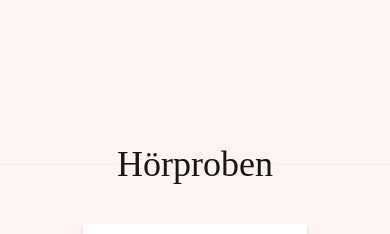
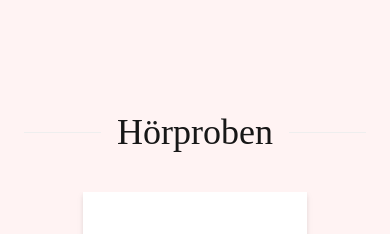
Before and after one commit to mjung2605/KSReact, a React (Vite) app in the folder frontend/: page / in a window 390 px wide. Shown: the top 234 px of the page. Built offline with nearby package versions, Linux system fonts and the light colour scheme.

Commit message:
refined responsiveness of Heading

```diff
--- a/frontend/src/components/AudioList.tsx
+++ b/frontend/src/components/AudioList.tsx
@@ -9,7 +9,6 @@ export const AudioList = () => {
       <AudioPlayer audio={audios[0]} isMobile={false} />
       <AudioPlayer audio={audios[1]} isMobile={false} />
       <AudioPlayer audio={audios[2]} isMobile={false} />
-
     </div>
   )
 }
--- a/frontend/src/components/Heading.tsx
+++ b/frontend/src/components/Heading.tsx
@@ -2,7 +2,7 @@
 import { HeadingProps } from "@/types"
 
 export const Heading: React.FC<HeadingProps> = ( {title, isTextWhite} ) => {
-    return <div className="mb-10 relative w-full pt-36 flex flex-row justify-evenly items-center">
+    return <div className="mb-10 relative w-full pt-28 px-6 flex flex-row gap-4 justify-between items-center">
         <hr className={` w-2/5 mx-25 ${isTextWhite ? "bg-gray-200" : "bg-gray-700 h-px"}`}/>
         <h2 className={`font-serif text-4xl ${isTextWhite ? "text-ksWhite" : "text-ksBlack"} whitespace-nowrap cursor-default`}>{title}</h2>
         <hr className={` w-2/5 mx-25 ${isTextWhite ? "bg-gray-200" : "bg-gray-700 h-px"}`}/>
```
